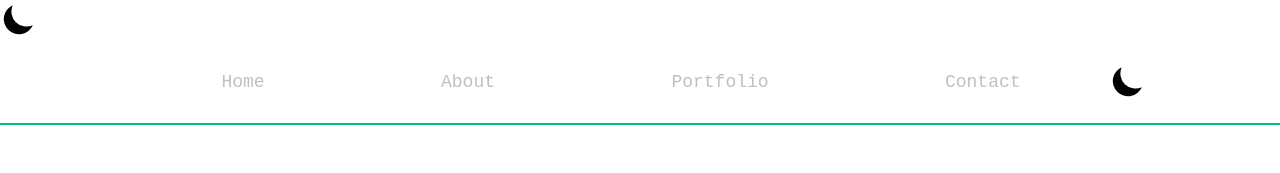
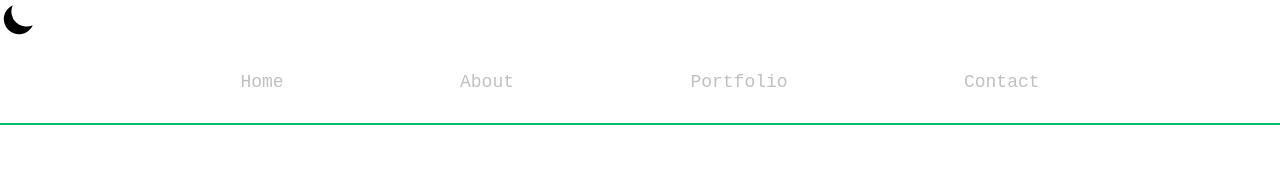
Before and after one commit to boamatule/portfolio2.0, a React (Create React App) app: page / in a window 1280 px wide. Shown: the top 173 px of the page. Built offline with nearby package versions, Linux system fonts and the light colour scheme; the HTML template or start-up script is replaced by a standard one.

Commit message:
run some build commands

```diff
--- a/src/components/NavBar/NavBar.js
+++ b/src/components/NavBar/NavBar.js
@@ -84,7 +84,7 @@ const NavBar = () => {
                 )} */}
               </NavItemBtn>
             </NavMenu>
-            <Toggle theme={theme} toggleTheme={themeToggler} />
+            {/* <Toggle theme={theme} toggleTheme={themeToggler} /> */}
           </NavbarContainer>
         </Nav>
       </IconContext.Provider>
```
